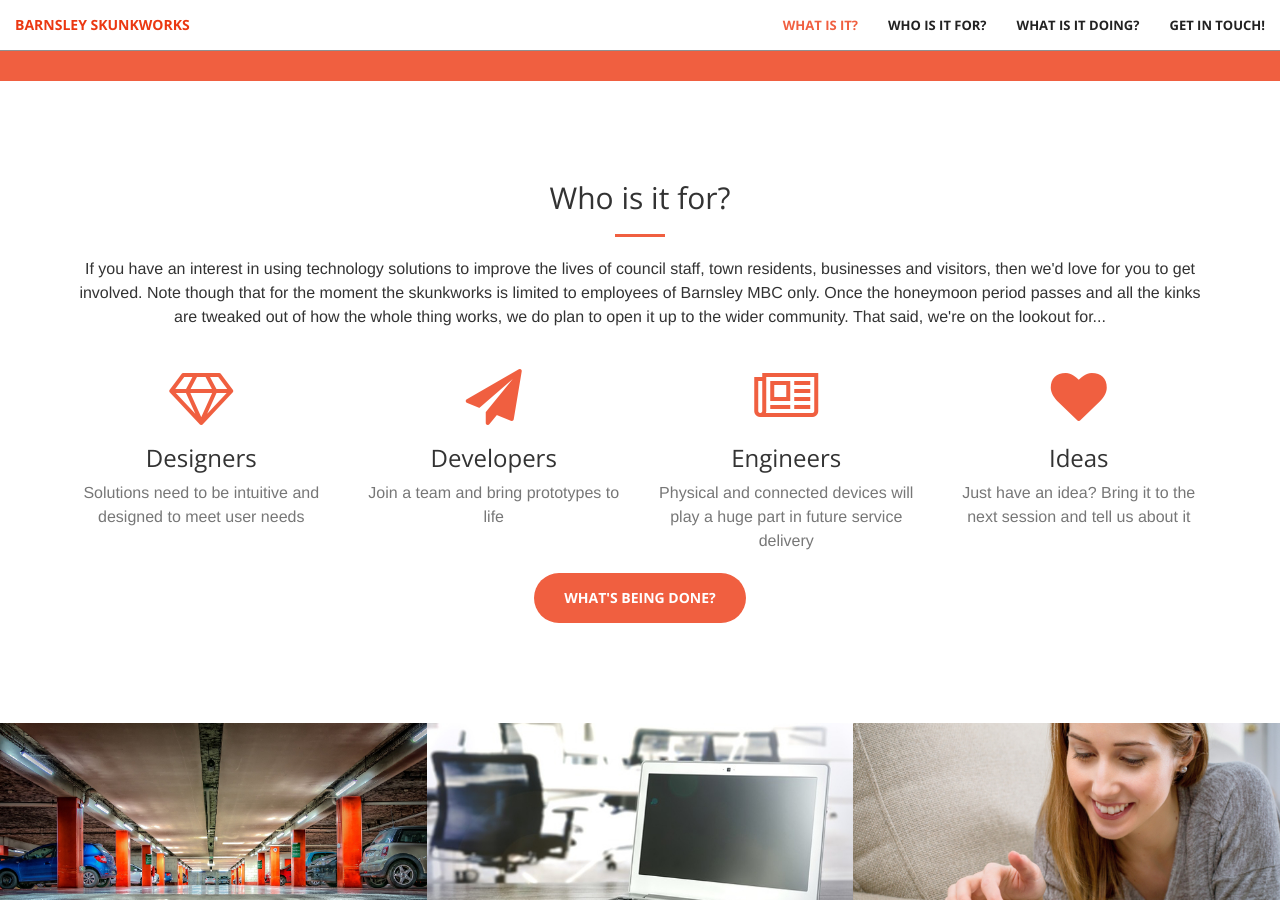
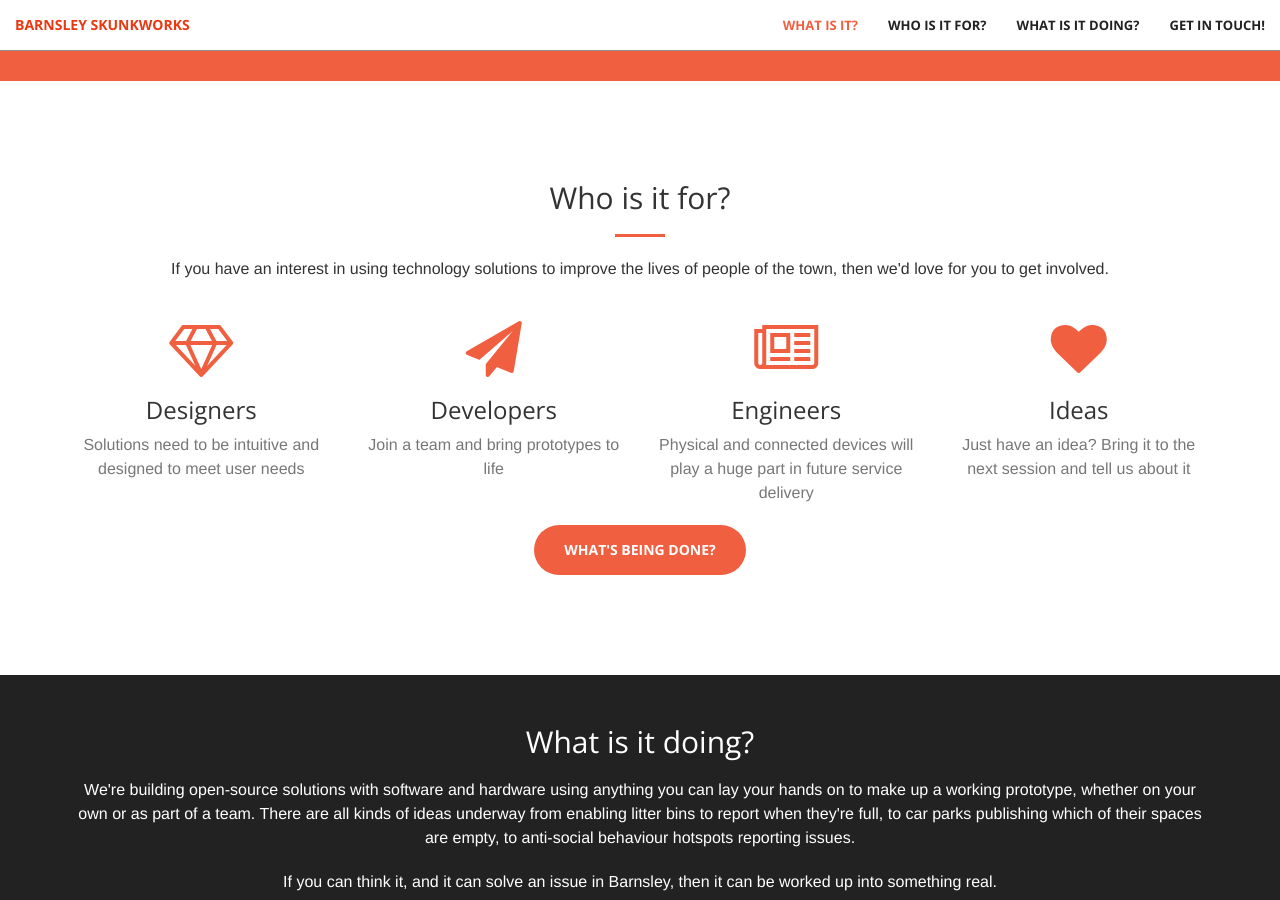
Before and after one commit to BarnsleySkunkworks/barnsleyskunkworks.github.io, a Jekyll site: the page built from index.md, in a window 1280 px wide and 900 px high, scrolled down 1309 px. Built offline with Jekyll 4.4.1, drawn with Linux system fonts in a browser that asks for light colours; some of the changed text lies outside the part shown.

Commit message:
Updated content on homepage

```diff
--- a/_includes/aside.html
+++ b/_includes/aside.html
@@ -1,13 +1,9 @@
-  <aside class="bg-dark">
+  <aside class="bg-dark" id="aside">
       <div class="container text-center">
           <div class="call-to-action">
-              <h2>Current Works</h2>
-              <p>
-                While many look to the council to address the issues faced in the borough, the reality is that with ever reducing funding, the relationship between citizen and state has to change. Residents, businesses and visitors must do more for themselves. The council must use the resources it has more effectively - it simply can't do as much as it once did any longer.
-              </p>
-              <p>
-                We recognise that technology, automation, artifical intelligence and the internet of things will play a huge part in achieving those efficiencies and so the skunkworks exists to allow employees from any council department to step away from the day job and apply their skills where they ordinarily wouldn't get the opportunity - to bring about radical change and innovation.
-              </p>
+              <h2>What is it doing?</h2>
+              <p>We're building open-source solutions with software and hardware using anything you can lay your hands on to make up a working prototype, whether on your own or as part of a team. There are all kinds of ideas underway from enabling litter bins to report when they're full, to car parks publishing which of their spaces are empty, to anti-social behaviour hotspots reporting issues.</p>
+              <p>If you can think it, and it can solve an issue in Barnsley, then it can be worked up into something real.</p>
               <a href="#join" class="btn btn-default btn-xl page-scroll">Join us!</a>
           </div>
       </div>
--- a/_includes/nav.html
+++ b/_includes/nav.html
@@ -20,8 +20,11 @@
                 <li>
                     <a class="page-scroll" href="#who">Who is it for?</a>
                 </li>
+                <!--<li>
+                    <a class="page-scroll" href="#portfolio">What is it doing?</a>
+                </li>-->
                 <li>
-                    <a class="page-scroll" href="#portfolio">What is it doing?</a>
+                    <a class="page-scroll" href="#aside">What is it doing?</a>
                 </li>
                 <li>
                     <a class="page-scroll" href="#join">Get in touch!</a>
--- a/_includes/services.html
+++ b/_includes/services.html
@@ -4,8 +4,7 @@
             <div class="col-lg-12 text-center">
                 <h2 class="section-heading">Who is it for?</h2>
                 <hr class="primary">
-                <p>If you have an interest in using technology solutions to improve the lives of council staff, town residents, businesses and visitors, then we'd love for you to get involved. Note though that for the moment the skunkworks is limited to employees of Barnsley MBC only. Once the honeymoon period passes and all the kinks are tweaked out of how the whole thing works, we do plan to open it up to the wider community. That said, we're on the lookout for...
-                </p>
+                <p>If you have an interest in using technology solutions to improve the lives of people of the town, then we'd love for you to get involved.</p>
             </div>
         </div>
     </div>
--- a/_layouts/front.html
+++ b/_layouts/front.html
@@ -8,7 +8,7 @@
   {% include header.html %}
   {% include call-to-action.html %}
   {% include services.html %}
-  {% include portfolio.html %}
+  <!-- {% include portfolio.html %} -->
   {% include aside.html %}
   {% include contact.html %}
   {% include scripts.html %}
```
